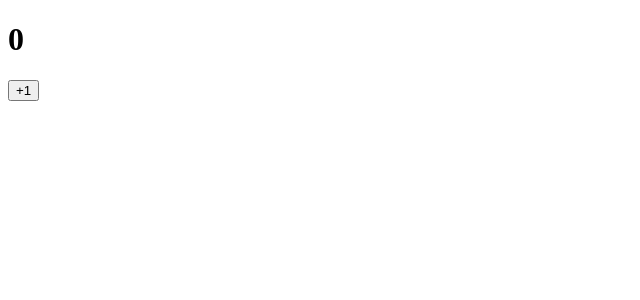
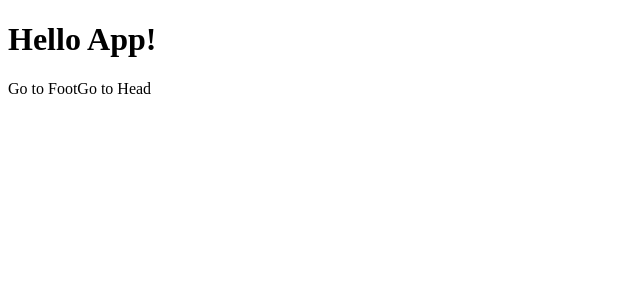
Before and after one commit to ChiLi2000/mangosteen-fe, a Vue app: page / in a window 1280 px wide. Shown: the top 300 px of the page, without its empty margins (0-640 px from the left). Built offline with nearby package versions, Linux system fonts and the light colour scheme.

Commit message:
引入 vue router 4

```diff
--- a/package.json
+++ b/package.json
@@ -8,7 +8,8 @@
     "preview": "vite preview"
   },
   "dependencies": {
-    "vue": "3.2.31"
+    "vue": "3.2.31",
+    "vue-router": "4.0.14"
   },
   "devDependencies": {
     "@vitejs/plugin-vue": "2.3.1",
--- a/src/App.tsx
+++ b/src/App.tsx
@@ -1,13 +1,16 @@
 import { defineComponent, ref } from 'vue'
+import { RouterView } from "vue-router";
 
 export const App = defineComponent({
   setup() {
     const refCount = ref(0)
     return () => <>
-      <h1>{refCount.value}</h1>
-      <button onClick={()=>{
-        refCount.value++
-      }}>+1</button>
+      <h1>Hello App!</h1>
+  <p>
+    <router-link to="/">Go to Foot</router-link>
+    <router-link to="/about">Go to Head</router-link>
+  </p>
+  <router-view></router-view>
       </>
   }
 })
--- a/src/main.ts
+++ b/src/main.ts
@@ -1,4 +1,20 @@
 import { createApp } from 'vue'
 import { App } from './App'
 
-createApp(App).mount('#app')
+import {createRouter, createWebHashHistory} from 'vue-router'
+import { Head } from './views/Head'
+import { Foot } from './views/Foot'
+
+const routes = [
+    { path: '/', component: Head },
+    { path: '/about', component: Foot },
+  ]
+
+  const router = createRouter({
+    history: createWebHashHistory(),
+    routes,
+  })
+
+createApp(App)
+.use(router)
+.mount('#app')
--- /dev/null
+++ b/src/views/Foot.tsx
@@ -0,0 +1,8 @@
+import { defineComponent } from 'vue';
+export const Foot = defineComponent({
+  setup: (props,context) => {
+    return () => (
+      <div>Foot</div>
+    )
+  }
+})
--- /dev/null
+++ b/src/views/Head.tsx
@@ -0,0 +1,8 @@
+import { defineComponent } from 'vue';
+export const Head = defineComponent({
+  setup: (props,context) => {
+    return () => (
+      <div>Head</div>
+    )
+  }
+})
```
Also changed, not shown: 1 other file (tests, documents, lock files or other folders).
